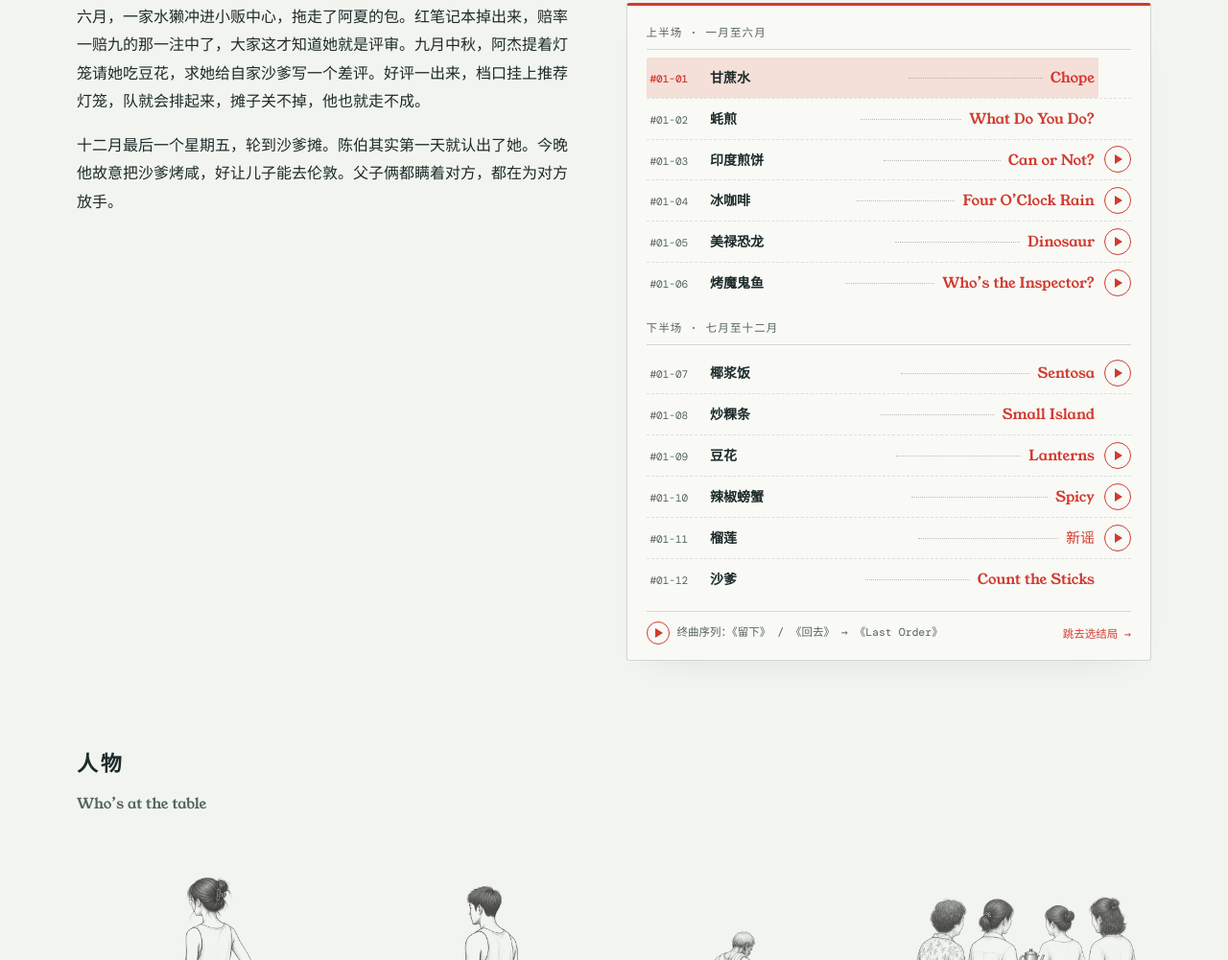
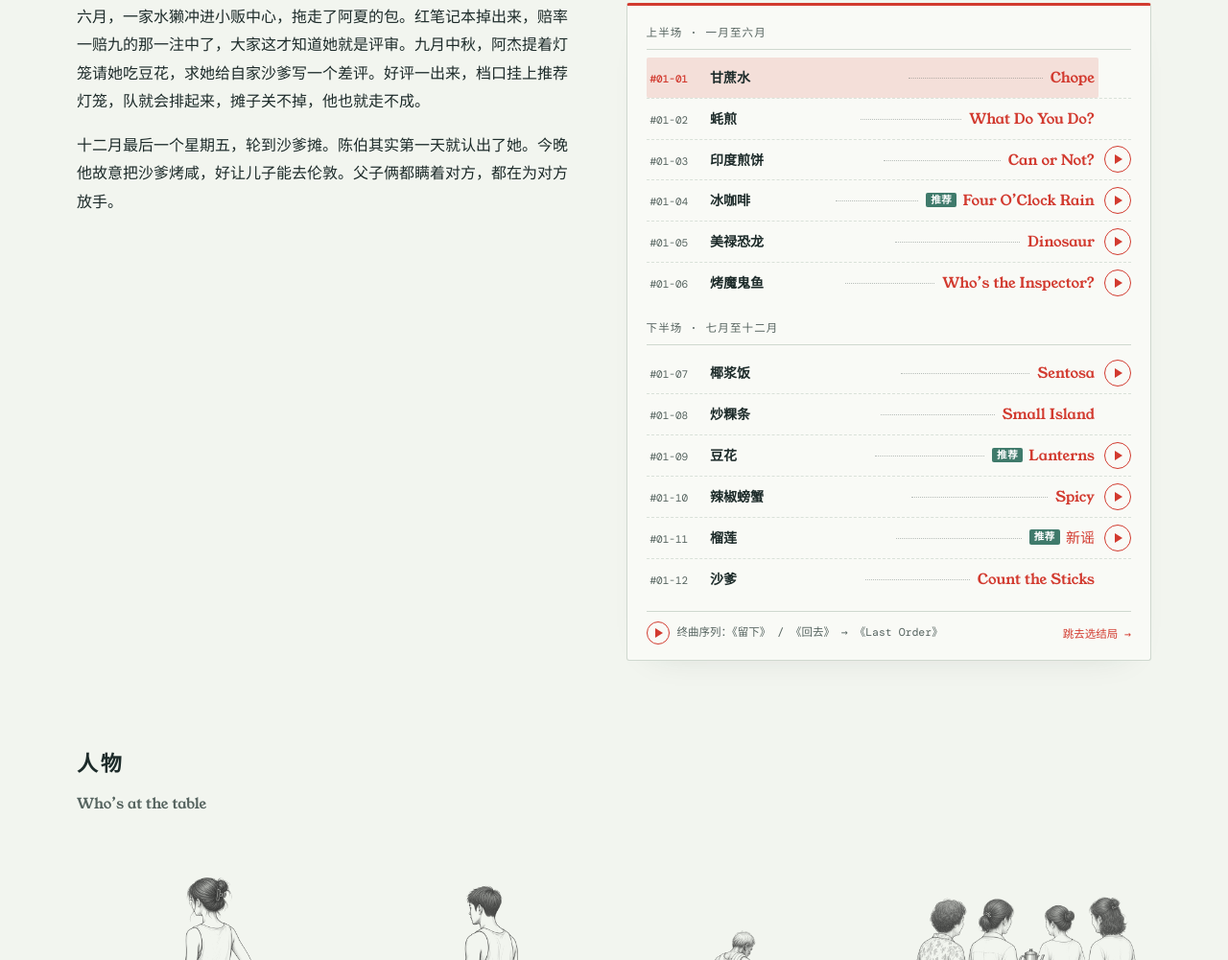
Before and after one commit to jinjinzhang2000/twelve-fridays, a plain HTML site: page index.html in a window 1280 px wide. Shown: the part 1650-2651 px from the top of the page at 96% size. Drawn offline with nearby package versions, Linux system fonts and the light colour scheme; a web font is replaced by a local one.

Commit message:
四月、九月、十一月标为推荐曲目（绿色标签）
Co-Authored-By: Claude Opus 5.5 <noreply@anthropic.com>

```diff
--- a/index.html
+++ b/index.html
@@ -577,6 +577,13 @@ h2{font-family:var(--zh);font-weight:600;font-size:22px;letter-spacing:.12em;mar
 .menu-btn.active .m-no{color:var(--stool);font-weight:500}
 .menu-btn .m-dish{font-size:14px;font-weight:600;color:var(--ink);white-space:nowrap;overflow:hidden;text-overflow:ellipsis}
 .menu-btn .m-song{font-family:var(--en);font-size:15px;color:var(--stool);text-align:right;white-space:nowrap}
+.m-pick,.pick-tag{
+  display:inline-block;font-family:var(--zh);font-weight:600;letter-spacing:.06em;
+  color:#fff;background:#3f7a6b;border-radius:2px;vertical-align:middle;
+}
+.m-pick{font-size:10.5px;line-height:1;padding:3px 5px 2px;margin-right:6px;transform:translateY(-2px)}
+.pick-tag{font-size:11.5px;line-height:1;padding:4px 7px 3px;align-self:center}
+html[data-lang="en"] .m-pick,html[data-lang="en"] .pick-tag{font-family:var(--mono);font-weight:500;letter-spacing:.04em}
 .m-dots{border-bottom:1px dotted var(--ink-2);opacity:.4;transform:translateY(-4px);min-width:12px}
 .menu-foot{
   margin-top:12px;padding-top:10px;border-top:1px solid var(--rule);
@@ -2634,6 +2641,8 @@ function renderBoard(i){
   });
 }
 
+/* Recommended songs: April (Four O’Clock Rain), September (Lanterns), November (新谣) */
+const PICKS=[3,8,10];
 function renderMenuBoard(){
   if(!menuEl) return;
   const renderAct=(slice,offset,title)=>{
@@ -2643,7 +2652,8 @@ function renderMenuBoard(){
       const play=TRACKS[k]
         ? `<button type="button" class="m-play" data-play="${k}" aria-label="${tx(`播放《${m.song}》`,`Play “${m.song}”`)}"><span class="ip"></span><span class="ia"></span></button>`
         : `<span class="m-play none" aria-hidden="true"></span>`;
-      return `<li class="menu-item"><button type="button" class="menu-btn${k===current?" active":""}" data-jump="${k}"><span class="m-no">${m.no}</span><span class="m-dish">${d}</span><span class="m-dots" aria-hidden="true"></span><span class="m-song">${m.song}</span></button>${play}</li>`;
+      const pick=PICKS.includes(k)?`<span class="m-pick">${tx("推荐","Pick")}</span>`:"";
+      return `<li class="menu-item"><button type="button" class="menu-btn${k===current?" active":""}" data-jump="${k}"><span class="m-no">${m.no}</span><span class="m-dish">${d}</span><span class="m-dots" aria-hidden="true"></span><span class="m-song">${pick}${m.song}</span></button>${play}</li>`;
     }).join("");
     return `<div class="menu-act"><h3>${title}</h3><ul class="menu-list">${items}</ul></div>`;
   };
@@ -2782,6 +2792,7 @@ function pick(i,scrollPanel){
             </div>
             <div class="songline">
               <span class="stall-sign">${m.no}</span>
+              ${PICKS.includes(current)?`<span class="pick-tag">${tx("推荐曲目","Recommended")}</span>`:""}
               <div class="song">${m.song}</div>
               ${listenLinks(MONTH_AUDIO[current],m.song)}
             </div>
```
